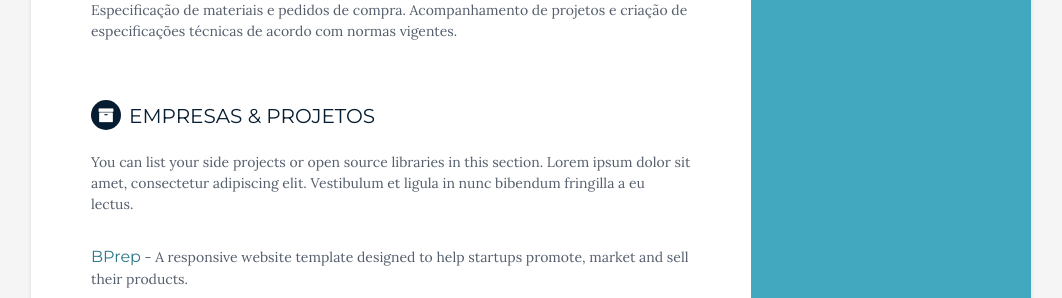
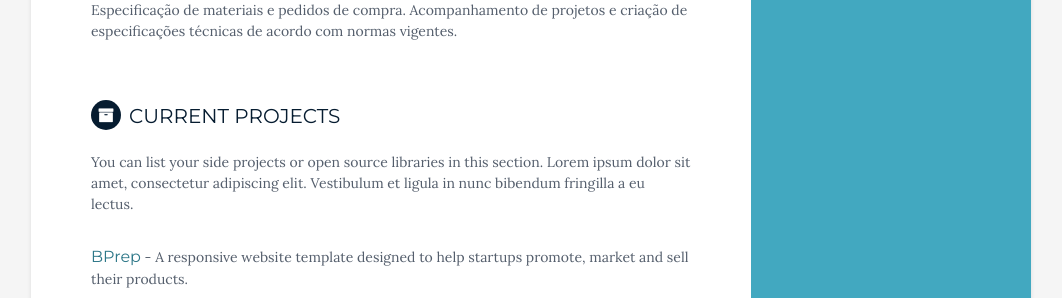
Before and after one commit to bru1987/bru1987.github.io, a Jekyll site: the page built from cv.html, in a window 1280 px wide. Shown: the part 1361-1659 px from the top of the page, without its empty margins (109-1171 px from the left). Built offline with Jekyll 4.4.1, drawn with Linux system fonts in a browser that asks for light colours.

Commit message:
Update projects.html

```diff
--- a/_includes/projects.html
+++ b/_includes/projects.html
@@ -1,7 +1,7 @@
 {% if site.data.projects %}
 <section class="section projects-section">
 
-  <h2 class="section-title"><i class="fa fa-archive"></i>Empresas &amp; Projetos</h2>
+  <h2 class="section-title"><i class="fa fa-archive"></i>Current projects</h2>
 
   {% if site.data.projects.intro %}
   <div class="intro">
```
